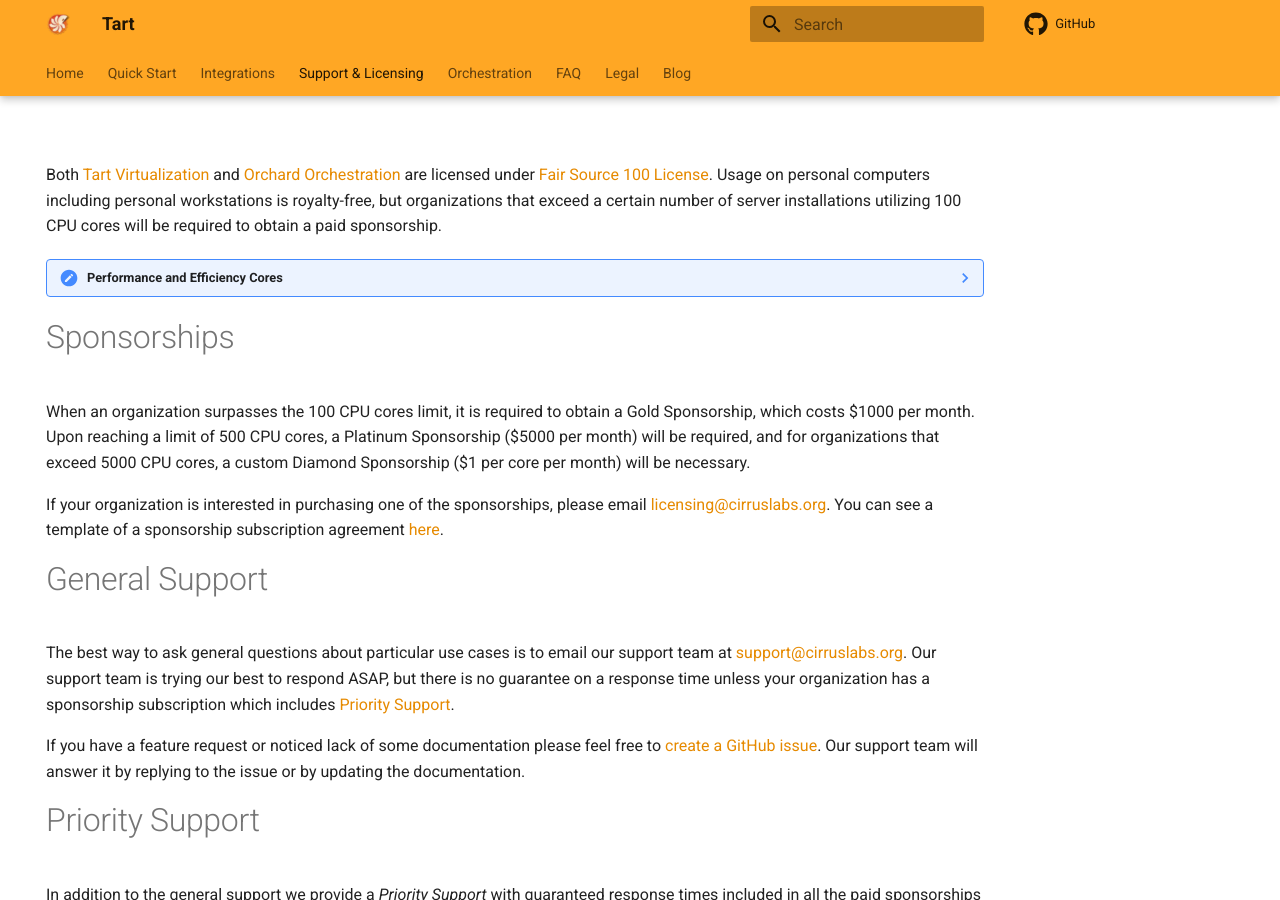
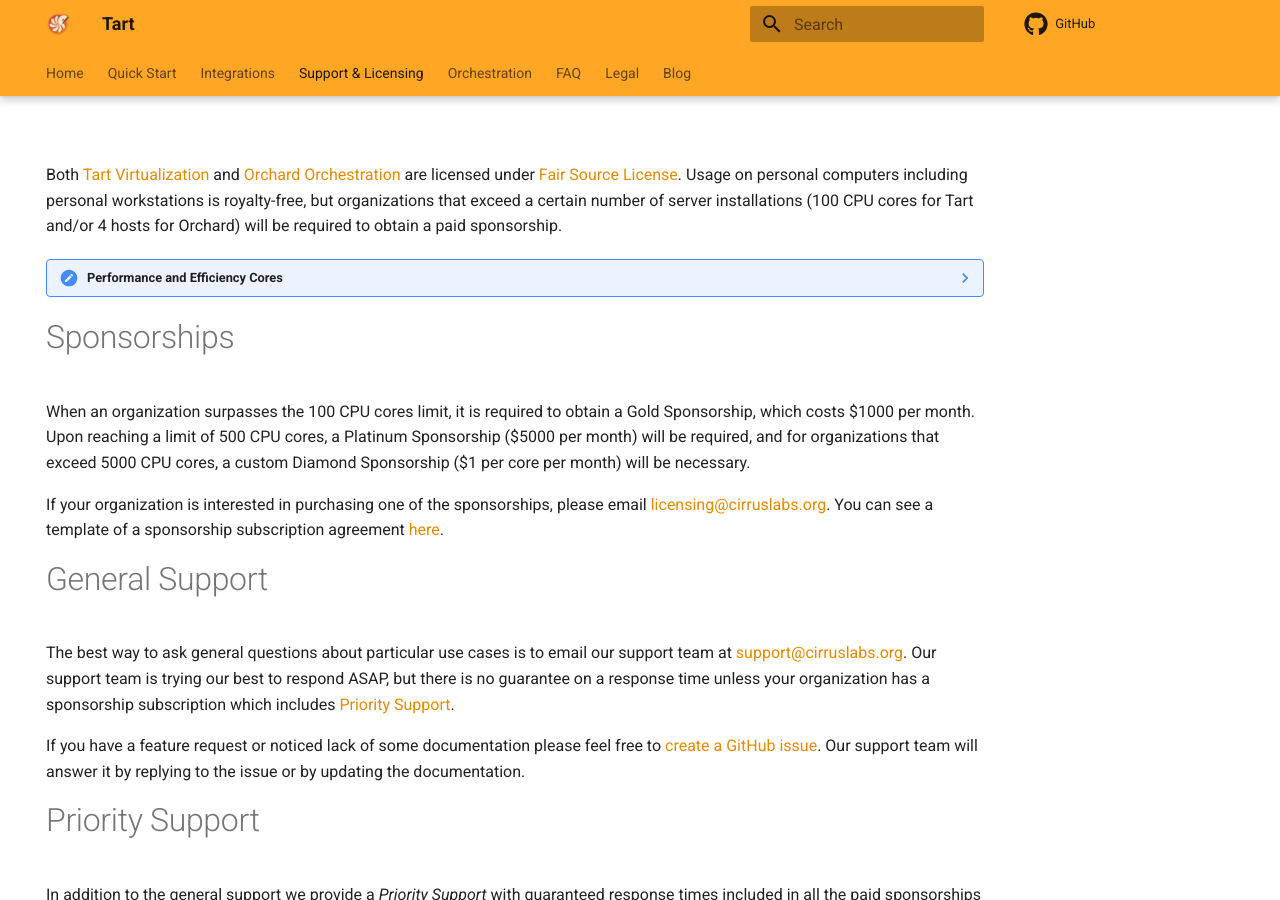
Before and after one commit to cirruslabs/tart, an MkDocs documentation site: the page built from docs/licensing.md, in a window 1280 px wide and 900 px high. Built offline with MkDocs 1.6.1 and Material for MkDocs 9.7.7, drawn with Linux system fonts in a browser that asks for light colours; plug-ins that fetch from the network failed and are left out; comment, search, counter and statistics services are not loaded.

Commit message:
Clarify Licensing Use Limitation
For both Tart and Orchard

[skip ci]

```diff
--- a/docs/licensing.md
+++ b/docs/licensing.md
@@ -4,8 +4,9 @@
 ---
 
 Both [Tart Virtualization](https://github.com/cirruslabs/tart) and [Orchard Orchestration](https://github.com/cirruslabs/orchard)
-are licensed under [Fair Source 100 License](https://fair.io/). Usage on personal computers including personal workstations is royalty-free,
-but organizations that exceed a certain number of server installations utilizing 100 CPU cores will be required to obtain a paid sponsorship.
+are licensed under [Fair Source License](https://fair.io/). Usage on personal computers including personal workstations is royalty-free,
+but organizations that exceed a certain number of server installations (100 CPU cores for Tart and/or 4 hosts for Orchard)
+will be required to obtain a paid sponsorship.
 
 ??? note "Performance and Efficiency Cores"
     The virtual CPU cores in Tart VMs do not differentiate between the high-performance  and high-efficient cores
```
